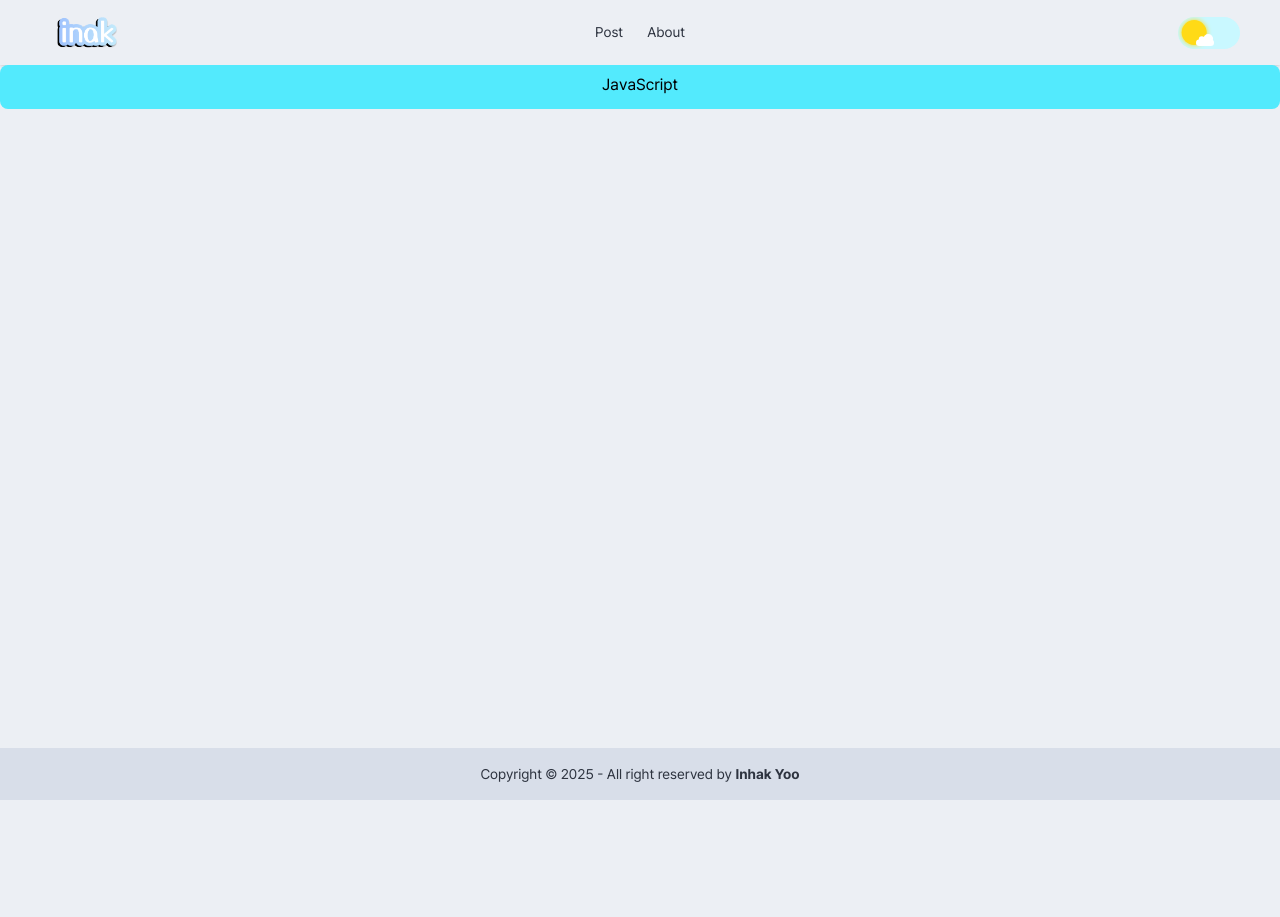
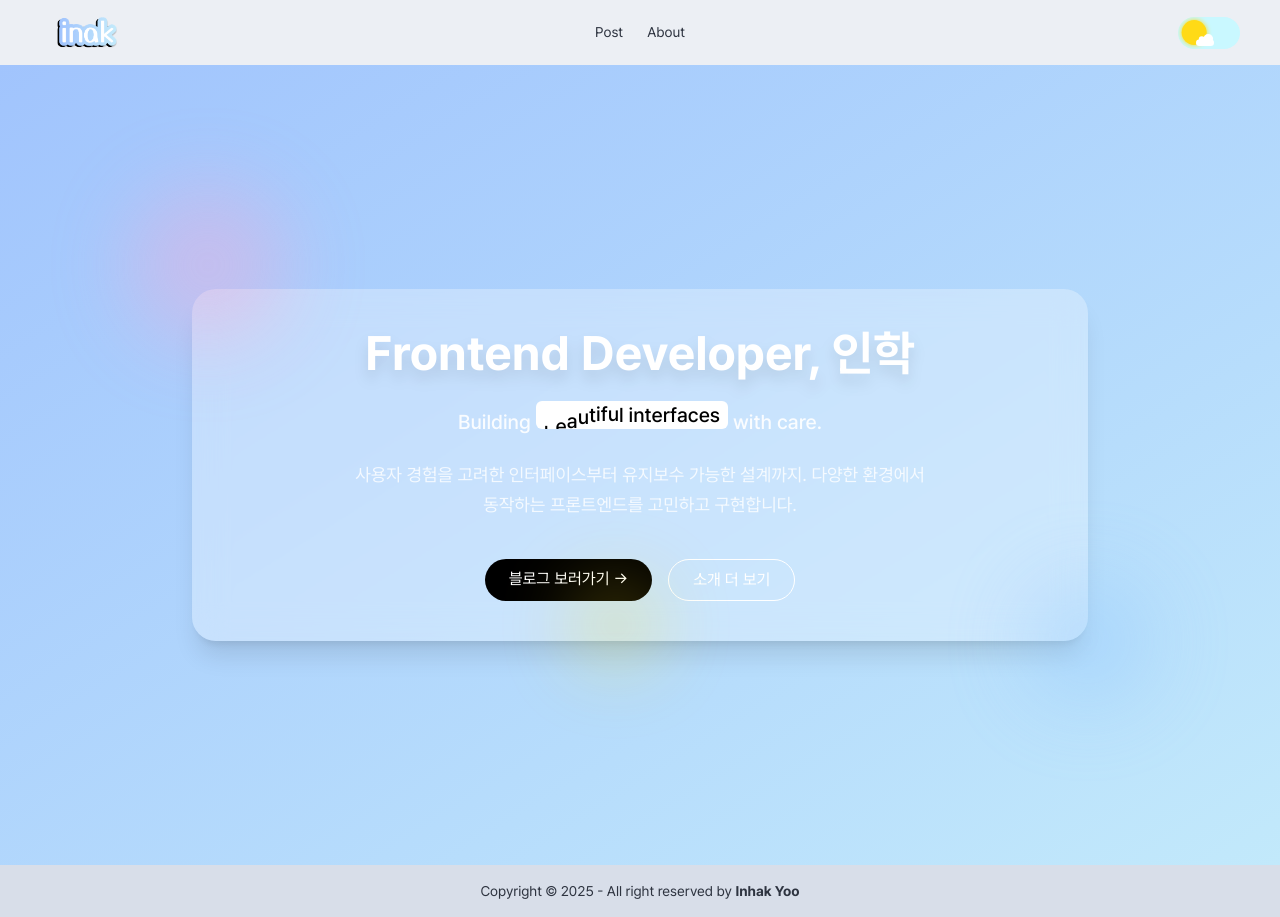
Before and after one commit to Yooinhak/inak-blog, a Next.js app: page / in a window 1280 px wide. Before the commit the page ends 800 px from the top, so only its background shows below. Built offline with nearby package versions, Linux system fonts and the light colour scheme.

Commit message:
feat. landing page test

```diff
--- a/src/app/page.tsx
+++ b/src/app/page.tsx
@@ -1,20 +1,63 @@
+'use client';
+
+import Link from 'next/link';
+
 import RotatingText from '@components/RotatingText';
 
 export default function Main() {
   return (
-    <div>
+    <main className="relative min-h-screen bg-gradient-to-br from-[#a1c4fd] to-[#c2e9fb] flex items-center justify-center px-4 py-12">
+      <div className="max-w-4xl w-full mx-auto flex flex-col items-center text-center gap-6 bg-white/30 backdrop-blur-lg rounded-3xl p-10 shadow-xl">
+        {/* Title */}
+        <h1 className="text-4xl sm:text-5xl font-bold text-white drop-shadow-xl">Frontend Developer, 인학</h1>
+
+        {/* Subheading with Rotating Text */}
+        <p className="text-lg sm:text-xl text-white/90 font-medium">
+          Building{' '}
           <RotatingText
-        texts={['HTML', 'CSS', 'JavaScript', 'React', 'Next']}
-        mainClassName="px-2 sm:px-2 md:px-3 bg-cyan-300 text-black overflow-hidden py-0.5 sm:py-1 md:py-2 justify-center rounded-lg"
-        staggerFrom={'last'}
+            texts={['accessible UIs', 'scalable systems', 'beautiful interfaces', 'performant apps', 'React projects']}
+            mainClassName="inline-block px-2 bg-white text-black rounded-md overflow-hidden"
+            staggerFrom="last"
             initial={{ y: '100%' }}
             animate={{ y: 0 }}
             exit={{ y: '-120%' }}
-        staggerDuration={0.025}
-        splitLevelClassName="overflow-hidden pb-0.5 sm:pb-1 md:pb-1"
+            staggerDuration={0.03}
+            splitLevelClassName="overflow-hidden"
             transition={{ type: 'spring', damping: 30, stiffness: 400 }}
             rotationInterval={2000}
-      />
+          />{' '}
+          with care.
+        </p>
+
+        {/* Short description */}
+        <p className="text-white/80 max-w-xl text-base sm:text-lg leading-relaxed">
+          사용자 경험을 고려한 인터페이스부터 유지보수 가능한 설계까지. 다양한 환경에서 동작하는 프론트엔드를 고민하고
+          구현합니다.
+        </p>
+
+        {/* CTA */}
+        <div className="mt-4 flex gap-4">
+          <Link
+            href="/blog"
+            className="px-6 py-2 rounded-full bg-black text-white text-sm sm:text-base hover:bg-gray-800 transition"
+          >
+            블로그 보러가기 →
+          </Link>
+          <Link
+            href="/about"
+            className="px-6 py-2 rounded-full border border-white text-white text-sm sm:text-base hover:bg-white hover:text-black transition"
+          >
+            소개 더 보기
+          </Link>
         </div>
+      </div>
+
+      {/* Floating Blurs for visual effect */}
+      <div className="absolute inset-0 pointer-events-none z-0">
+        <div className="absolute w-40 h-40 bg-pink-300 rounded-full opacity-20 blur-2xl animate-pulse left-[10%] top-[15%]" />
+        <div className="absolute w-32 h-32 bg-blue-300 rounded-full opacity-20 blur-2xl animate-pulse right-[10%] bottom-[20%]" />
+        <div className="absolute w-20 h-20 bg-yellow-300 rounded-full opacity-20 blur-2xl animate-pulse left-[45%] bottom-[25%]" />
+      </div>
+    </main>
   );
 }
```
Lines whose indentation alone changed are shown as unchanged.
